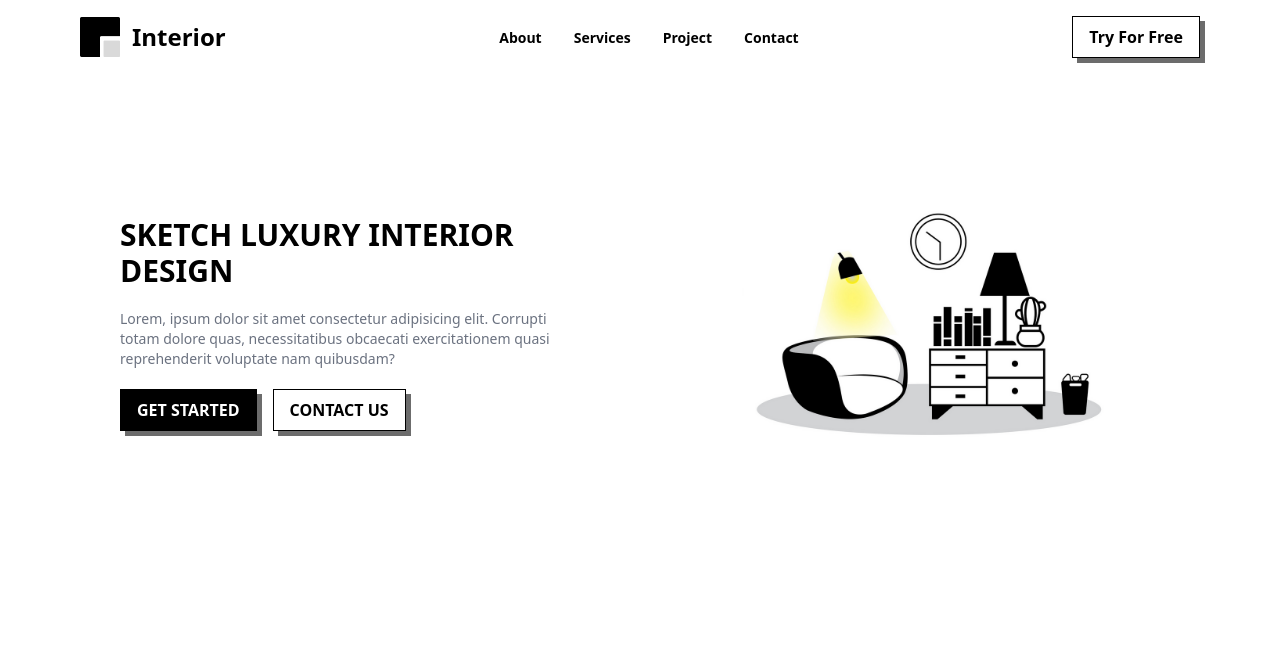
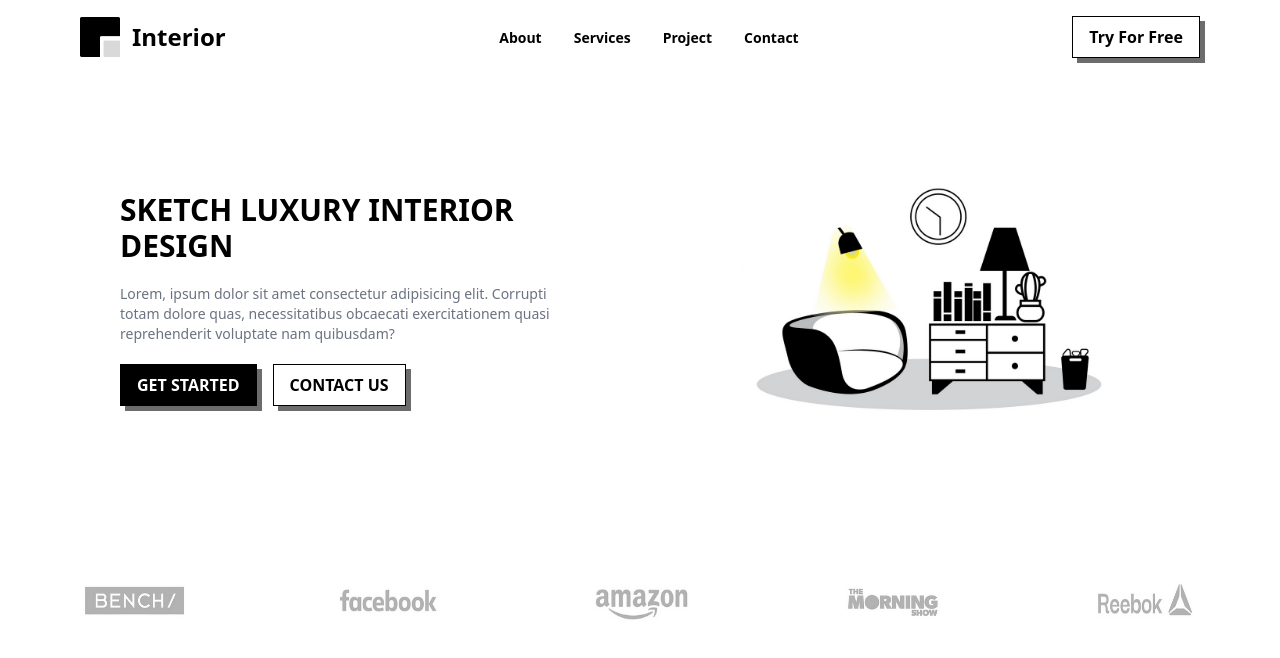
Before and after one commit to ayubxon1775/interior-tcj, a React (Vite) app in the folder my-project/: page / in a window 1280 px wide. Shown: the top 658 px of the page. Built offline with nearby package versions, Linux system fonts and the light colour scheme.

Commit message:
brand logo section

```diff
--- a/my-project/src/App.jsx
+++ b/my-project/src/App.jsx
@@ -1,12 +1,14 @@
 import React from 'react'
 import Navbar from './components/Navbar/Navbar'
 import Hero from './components/Hero/Hero'
+import Brands from './components/Brands/Brands'
 
 const App = () => {
   return (
     <main className='overflow-x-hidden'>
       <Navbar/>
       <Hero/>
+      <Brands/>
     </main>
   )
 }
--- /dev/null
+++ b/my-project/src/components/Brands/Brands.jsx
@@ -0,0 +1,24 @@
+import React from 'react'
+import Brand1 from '../../assets/brand/1.png'
+import Brand2 from '../../assets/brand/2.png'
+import Brand3 from '../../assets/brand/3.png'
+import Brand4 from '../../assets/brand/4.png'
+import Brand5 from '../../assets/brand/5.png'
+
+const Brands = () => {
+  return (
+   <>
+   <div className='container py-14'>
+    <div className="flex flex-wrap justify-center lg:justify-between gap-6">
+      <img src={Brand1} alt="brand" className='w-[110px]' />
+      <img src={Brand2} alt="brand" className='w-[110px]' />
+      <img src={Brand3} alt="brand" className='w-[110px]' />
+      <img src={Brand4} alt="brand" className='w-[110px]'/>
+      <img src={Brand5} alt="brand" className='w-[110px]'/>
+    </div>
+   </div>
+   </>
+  )
+}
+
+export default Brands
--- a/my-project/src/components/Hero/Hero.jsx
+++ b/my-project/src/components/Hero/Hero.jsx
@@ -5,7 +5,7 @@
   return (
     <>
     <div className="container">
-      <div className="grid grid-cols-1 md:grid-cols-2 min-h-[500px] gap-10">
+      <div className="grid grid-cols-1 md:grid-cols-2 min-h-[450px] gap-10">
         {/* Text section */}
         <div className='flex flex-col justify-center gap-5 md:pr-8 lg:pr-14 text-center md:text-left pt-20 md:pt-0 px-10 '>
           <h1 className='text-3xl font-bold'>SKETCH LUXURY INTERIOR DESIGN</h1>
```
